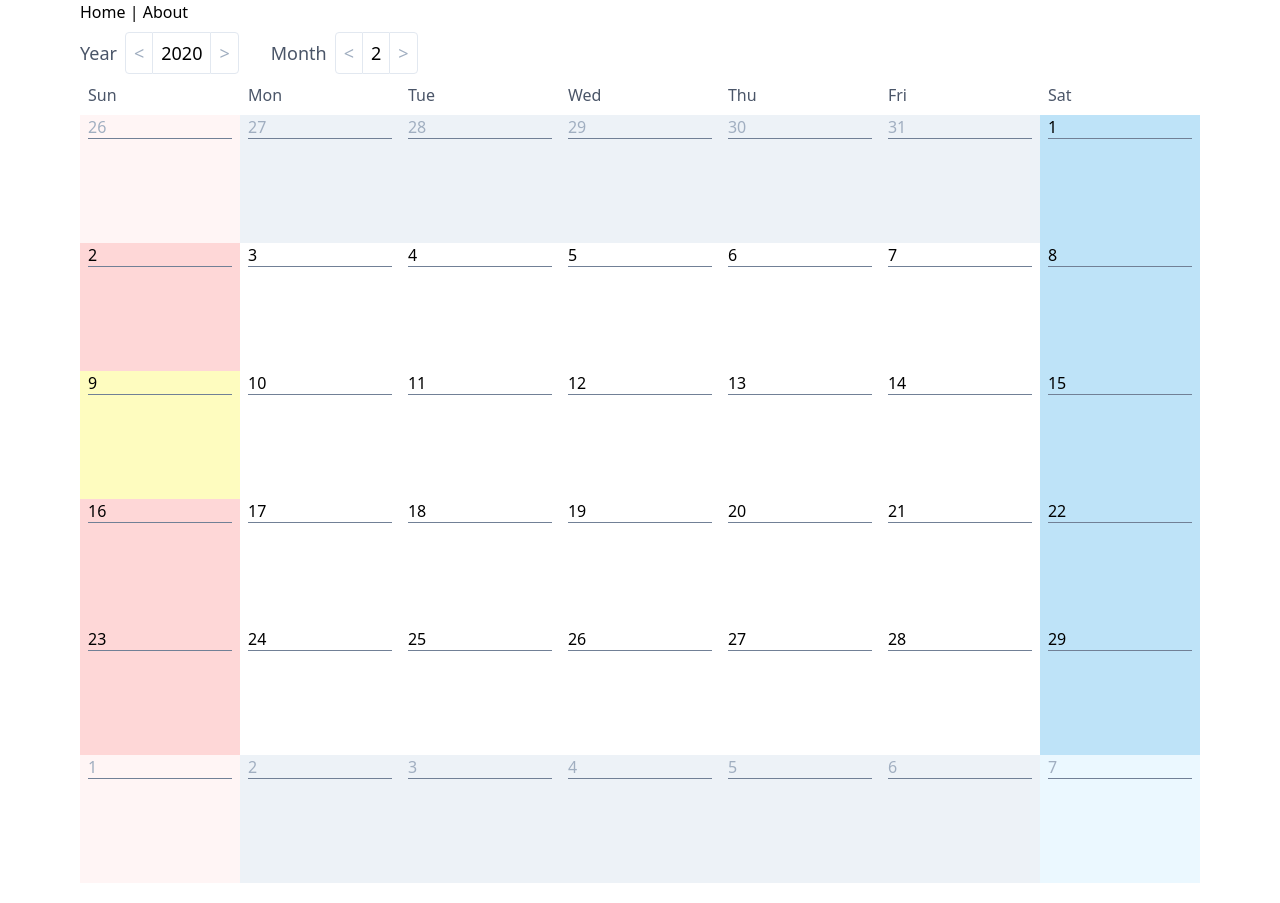
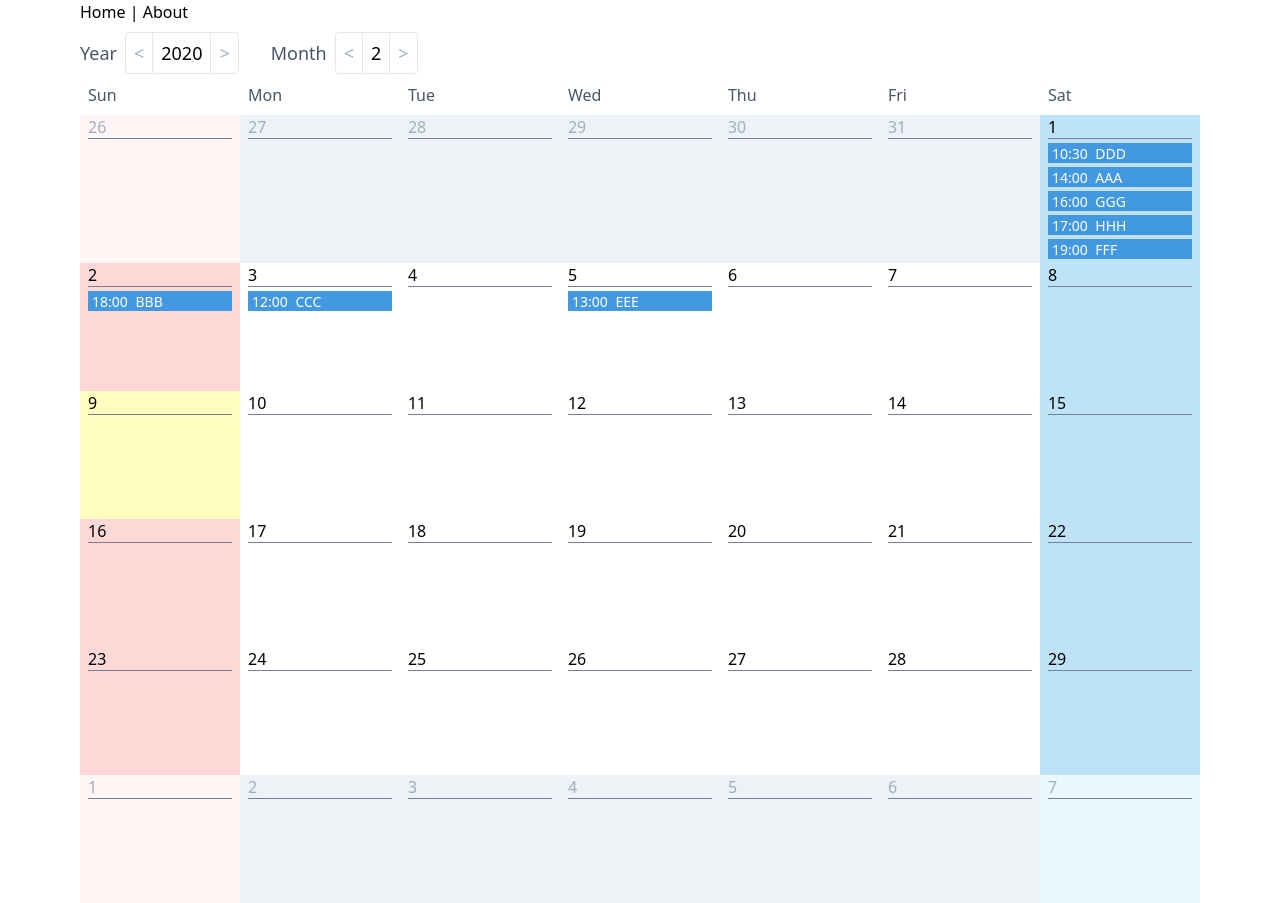
Before and after one commit to rhistoba/vue-calendar, a Vue app: page /calendar in a window 1280 px wide. Built offline with nearby package versions, Linux system fonts and the light colour scheme.

Commit message:
add event function

```diff
--- a/src/views/Calendar.vue
+++ b/src/views/Calendar.vue
@@ -31,11 +31,21 @@
 
       <div
         v-for="(date, index) in monthDates"
-        :key="`day-${date.toLocaleString()}`"
-        class="w-1/7 h-32 px-2"
+        :key="`day-${date.toUTCString()}`"
+        class="w-1/7 min-h-32 px-2"
         :class="dayBgAndTextColor(date, index)">
-        <div class="h-6 flex items-center border-b border-gray-600">
+        <div class="h-6 mb-1 flex items-center border-b border-gray-600">
           <p>{{ date.getDate() }}</p>
+        </div>
+        <div v-for="event in eventsByDate(date)"
+             :key="`event-${event.id}`"
+             class="mb-1 text-sm">
+          <div class="bg-blue-500 text-white h-5 px-1 truncate">
+            <span class="mr-1 hidden lg:inline">
+              {{ `${('0' + event.date.getUTCHours()).slice(-2)}:${('0' + event.date.getUTCMinutes()).slice(-2)}` }}
+            </span>
+            <span>{{ event.title }}</span>
+          </div>
         </div>
       </div>
     </div>
@@ -50,6 +60,36 @@ import moment from 'moment'
 export default class Calendar extends Vue {
   year: number = this.moment.year()
   month: number = this.moment.month()
+  events = [
+    { id: 1, title: 'AAA', date: new Date(Date.UTC(2020,1,1, 14)) },
+    { id: 2, title: 'BBB', date: new Date(Date.UTC(2020,1,2, 18)) },
+    { id: 3, title: 'CCC', date: new Date(Date.UTC(2020,1,3, 12)) },
+    { id: 4, title: 'DDD', date: new Date(Date.UTC(2020,1,1, 10, 30)) },
+    { id: 5, title: 'EEE', date: new Date(Date.UTC(2020,1,5, 13)) },
+    { id: 6, title: 'FFF', date: new Date(Date.UTC(2020,1,1, 19)) },
+    { id: 7, title: 'GGG', date: new Date(Date.UTC(2020,1,1, 16)) },
+    { id: 8, title: 'HHH', date: new Date(Date.UTC(2020,1,1, 17)) },
+  ]
+
+  get eventsByDate() {
+    return (date: Date) => {
+      return this.events
+        .filter(event => event.date.toUTCString().slice(0,16) === date.toUTCString().slice(0,16))
+        .sort((a, b): 0 | 1 | -1 => {
+          const aHours = a.date.getUTCHours()
+          const bHours = b.date.getUTCHours()
+          if (aHours > bHours) {
+            return 1
+          } else if (aHours < bHours) {
+            return -1
+          } else {
+            const aMinutes = a.date.getUTCMinutes()
+            const bMinutes = b.date.getUTCMinutes()
+            return aMinutes >= bMinutes ? 1 : -1
+          }
+        })
+    }
+  }
 
   get monthDates(): Array<Date> {
     const startOfWeek = this.moment.clone()
@@ -132,4 +172,7 @@ export default class Calendar extends Vue {
 .w-1\/7 {
   width: 14.285%;
 }
+.min-h-32 {
+  min-height: 8rem;
+}
 </style>
```
